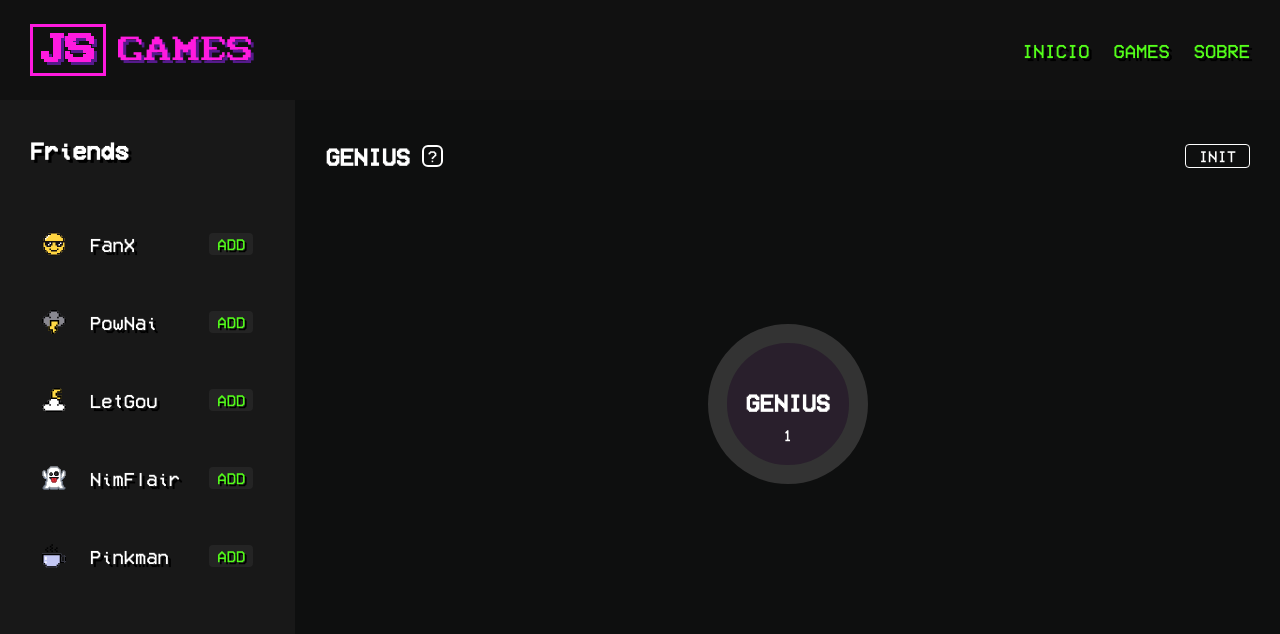
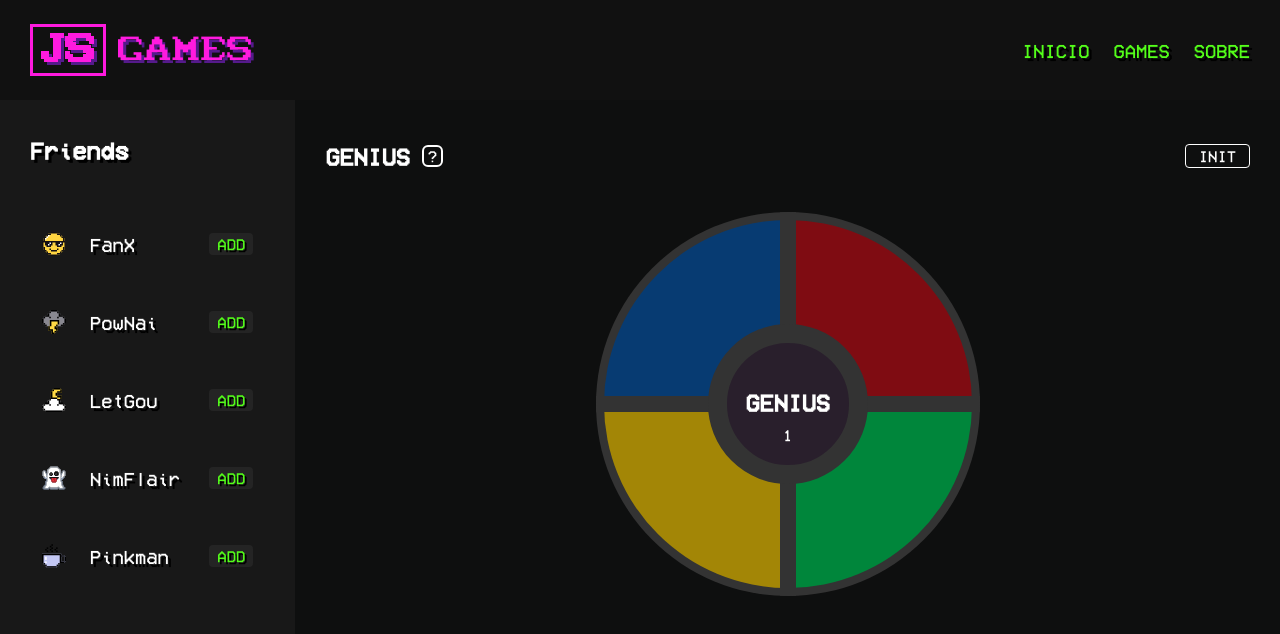
Before and after one commit to GKeslley/ScriptGames, a plain HTML site: page games/genius.html in a window 1280 px wide. Drawn offline with Linux system fonts and the light colour scheme.

Commit message:
Mudanças html geniusGame

```diff
--- a/games/genius.html
+++ b/games/genius.html
@@ -1,11 +1,10 @@
 <!DOCTYPE html>
-<html lang="en">
+<html lang="pt-br">
 
 <head>
   <meta charset="UTF-8">
-  <meta http-equiv="X-UA-Compatible" content="IE=edge">
   <meta name="viewport" content="width=device-width, initial-scale=1.0">
-  <title>Document</title>
+  <title>Genius | ScriptGames</title>
   <link rel="stylesheet" href="../style.css">
 </head>
 
@@ -96,10 +95,10 @@
         </div>
 
         <div class="pecas">
-          <div class="elementBlock blue"></div>
-          <div class="elementBlock red"></div>
-          <div class="elementBlock yellow"></div>
-          <div class="elementBlock green"></div>
+          <div class="colorContainer blue"></div>
+          <div class="colorContainer red"></div>
+          <div class="colorContainer yellow"></div>
+          <div class="colorContainer green"></div>
         </div>
       </div>
 
```
